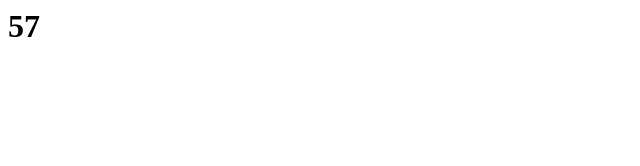
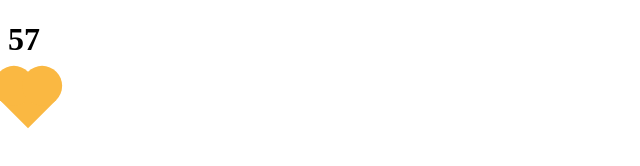
Before and after one commit to alxers/heartbeat, a plain HTML site: page index.html in a window 1280 px wide. Shown: the whole page, without its empty margins (0-640 px from the left). Drawn offline with Linux system fonts and the light colour scheme.

Commit message:
Add styles

```diff
--- a/index.html
+++ b/index.html
@@ -1,4 +1,12 @@
+<!doctype html>
+<html>
+  <head>
+    <meta charset="utf-8">
+    <link rel="stylesheet" type="text/css" href="main.css">
+  </head>
+  <body>
   <h1 class="hr"></h1>
+  <div class="heart-shape"></div>
   <script>
     const HR_STEP = 3;
     const RESTING_HR = 60;
@@ -59,3 +67,5 @@
     displayHR(currentHR(), 55, 65);
 
   </script>
+  </body>
+</html>
--- /dev/null
+++ b/main.css
@@ -0,0 +1,31 @@
+.heart-shape{
+  position: relative;
+  width: 40px;
+  height: 40px;
+  -webkit-transform: rotate(45deg);
+  -moz-transform: rotate(45deg);
+  -ms-transform: rotate(45deg);
+  -o-transform: rotate(45deg);
+  transform: rotate(45deg);
+  background-color: rgba(250,184,66, 1);
+}
+.heart-shape:before,
+.heart-shape:after{
+  position: absolute;
+  width: 40px;
+  height: 40px;
+  content: '';
+  -webkit-border-radius: 50%;
+  -moz-border-radius: 50%;
+  -o-border-radius: 50%;
+  border-radius: 50%;
+  background-color: rgba(250,184,66, 1);
+}
+.heart-shape:before{
+  bottom: 0px;
+  left: -20px;
+}
+.heart-shape:after{
+  top: -20px;
+  right: 0px;
+}
```
Lines whose indentation alone changed are shown as unchanged.
